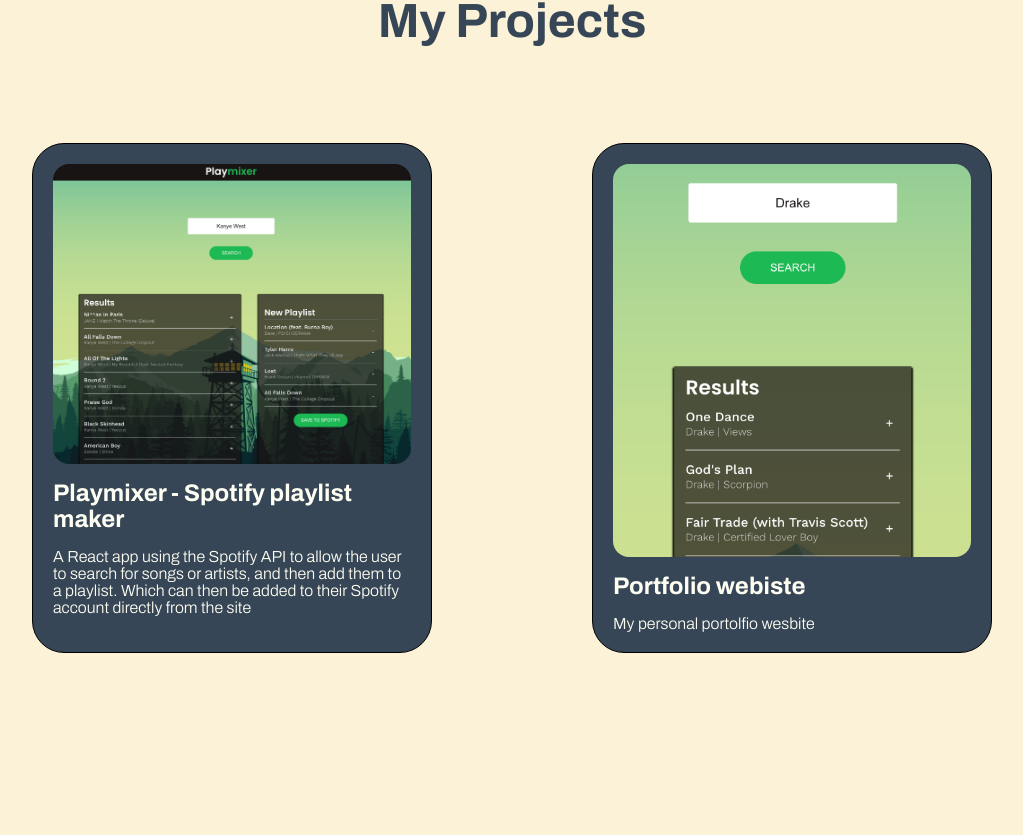
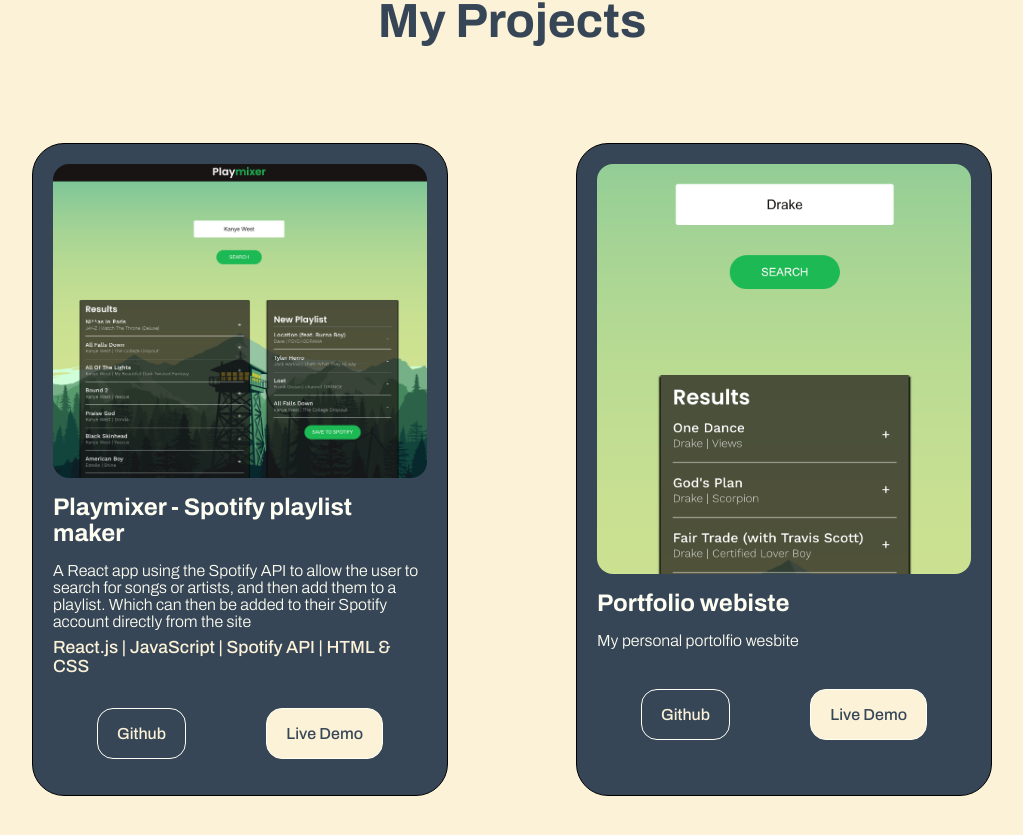
Before and after one commit to Siskyy/portfolio-site, a React (Create React App) app: page / in a window 1280 px wide. Shown: the part 1582-2417 px from the top of the page, without its empty margins (128-1151 px from the left). Before the commit the page ends 2331 px from the top, so only its background shows below. Built offline with nearby package versions, Linux system fonts and the light colour scheme; the HTML template or start-up script is replaced by a standard one.

Commit message:
Added github and demo buttons to tiles

```diff
--- a/src/Components/Projects/Projects.css
+++ b/src/Components/Projects/Projects.css
@@ -13,7 +13,7 @@
 .projects-container {
   display: grid;
   grid-template-columns: repeat(2, 1fr);
-  gap: 10rem;
+  gap: 8rem;
   margin: 0 6rem;
   color: #fffef2;
 }
@@ -35,3 +35,39 @@
 .project-tile p {
   font-weight: 300;
 }
+.tech-stack p {
+  font-weight: 400;
+  padding-top: 0.5rem;
+  color: #fbf2d8;
+  font-size: 1.1rem;
+}
+
+.links {
+  display: flex;
+  justify-content: center;
+  gap: 5rem;
+  margin-bottom: 1rem;
+  padding-top: 2rem;
+}
+
+.btn {
+  display: inline-block;
+  cursor: pointer;
+  padding: 1rem 1.2rem;
+  border: 1px solid #fffef2;
+  border-radius: 1rem;
+  color: #fbf2d8;
+  text-decoration: none;
+  transition: 400ms ease-in-out;
+}
+
+.btn-filled {
+  background: #fbf2d8;
+  color: #364657;
+}
+
+.btn:hover {
+  transition: 400ms ease-in-out;
+  background: #ffb291;
+  border-color: transparent;
+}
--- a/src/Components/Projects/Projects.jsx
+++ b/src/Components/Projects/Projects.jsx
@@ -12,7 +12,7 @@
         image: img3,
         title: 'Playmixer - Spotify playlist maker',
         description: 'A React app using the Spotify API to allow the user to search for songs or artists, and then add them to a playlist. Which can then be added to their Spotify account directly from the site',
-        stack: '',
+        stack: 'React.js | JavaScript | Spotify API | HTML & CSS',
         github: '',
         demo: ''
     },
@@ -44,11 +44,11 @@
                                     <h3>{title}</h3>
                                     <p>{description}</p>
                                     <div className="tech-stack">
-                                        <p></p>
+                                        <p>{stack}</p>
                                     </div>
-                                    <div classname="links">
-                                        <a></a>
-                                        <a></a>
+                                    <div className="links">
+                                        <a href={github} className="btn">Github</a>
+                                        <a href={demo} className="btn btn-filled">Live Demo</a>
                                     </div>
                                 </article>
                             )
```
